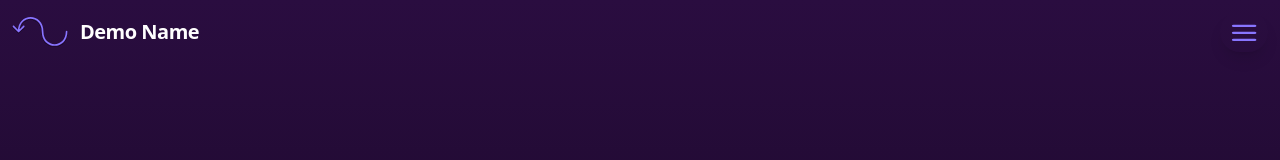
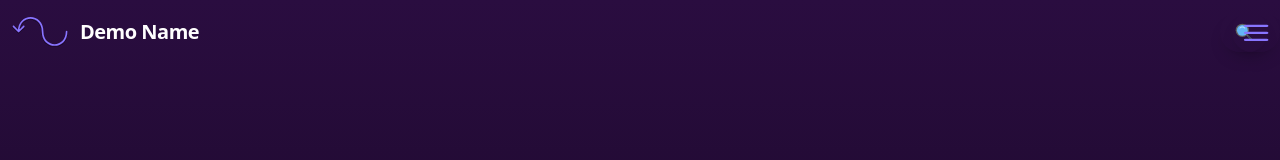
Before and after one commit to clo0432/FrontEnd-TPSIT-ESP, a React (Vite) app in the folder react-app/: page / in a window 1280 px wide. Shown: the top 160 px of the page. Built offline with nearby package versions, Linux system fonts and the light colour scheme; what taos would draw is missing.

Commit message:
Aggiunta icona searchbar e iniziata implementazione oggetto React

```diff
--- a/react-app/src/index.css
+++ b/react-app/src/index.css
@@ -39,6 +39,15 @@
     .sidebarNav {
         @apply flex flex-wrap items-center justify-start
         space-y-2 mt-3 mx-3;
+    }
+
+    .searchbarToggleButton {
+        @apply absolute flex items-center justify-center
+        top-0 right-0 h-10 w-12 mt-3 mx-3
+        hover:bg-[#8875F] dark:bg-[#3F2F94] fill-[#8875FF] hover:fill-white
+        hover:rounded-xl rounded-3xl
+        transition-all duration-200 ease-linear
+        cursor-pointer shadow-lg;
     }
 
     /* Animazione di hover lo sfondo del bottone ed il suo colore */
--- a/react-app/src/scenes/global/Layout.jsx
+++ b/react-app/src/scenes/global/Layout.jsx
@@ -4,23 +4,29 @@ import { Sidebar } from "./Sidebar";
 import { Topbar } from "./Topbar";
 
 const Layout = () => {
-    const [isOpen, setIsOpen] = useState(false);
+    const [isSideOpen, setIsSideOpen] = useState(false);
+    const [isSearchOpen, setIsSearchOpen] = useState(false);
 
     return (
         <div className="background-main-page">
             {/* Pagina iniziale con titolo, breve descrizione e select */}
-            <Topbar isSidebarOpen={isOpen} setIsOpen={setIsOpen} />{" "}
+            <Topbar
+                isSidebarOpen={isSideOpen}
+                setIsSidebarOpen={setIsSideOpen}
+                isSearchbarOpen={isSearchOpen}
+                setIsSearchbarOpen={setIsSearchOpen}
+            />{" "}
             {/* Topbar con bottone per sidebar, titolo, searchbar con animazione apple */}
             <div className="mainContent">
                 <Sidebar
                     id="sidebar"
-                    isSidebarOpen={isOpen}
-                    setIsOpen={setIsOpen}
+                    isSidebarOpen={isSideOpen}
+                    setIsSideOpen={setIsSideOpen}
                 />{" "}
                 {/* Sidebar con: admin, login... */}
                 <div
                     className={`${
-                        isOpen ? "outletOpen" : "outletClosed"
+                        isSideOpen ? "outletOpen" : "outletClosed"
                     } relative left-0`}
                 >
                     <Outlet />
--- a/react-app/src/scenes/global/Sidebar.jsx
+++ b/react-app/src/scenes/global/Sidebar.jsx
@@ -8,7 +8,6 @@ import {
 } from "react-icons/fc";
 
 export const Sidebar = ({ isSidebarOpen }) => {
-    console.log(isSidebarOpen);
     return (
         // Definisco il rettangolo che fa da sfondo per la sidebar e che ne cotiene i suoi elementi
         <div
--- a/react-app/src/scenes/global/Topbar.jsx
+++ b/react-app/src/scenes/global/Topbar.jsx
@@ -1,7 +1,8 @@
 import React, { useEffect, useState } from "react";
+import { FcSearch } from "react-icons/fc";
 import { Hamburger, Logo } from "./assets/icons";
 
-const SidebarToggleButton = ({ isSidebarOpen, setIsOpen }) => {
+const SidebarToggleButton = ({ isSidebarOpen, setIsSidebarOpen }) => {
     return (
         <button
             id="sidebarButtonData"
@@ -9,7 +10,7 @@ const SidebarToggleButton = ({ isSidebarOpen, setIsOpen }) => {
             aria-controls="sidebar"
             aria-expanded="false"
             onClick={() => {
-                setIsOpen(!isSidebarOpen);
+                setIsSidebarOpen(!isSidebarOpen);
                 const currentState =
                     sidebarButtonData.getAttribute("data-state");
                 if (!currentState || currentState === "closed") {
@@ -26,7 +27,24 @@ const SidebarToggleButton = ({ isSidebarOpen, setIsOpen }) => {
     );
 };
 
-export const Topbar = ({ isSidebarOpen, setIsOpen }) => {
+const SearchbarToggleButton = ({ isSearchbarOpen, setIsSearchbarOpen }) => {
+    const handleSearchClick = () => {
+        console.log("Click!");
+    };
+
+    return (
+        <button className="searchbarToggleButton" onClick={handleSearchClick}>
+            <FcSearch size={20} />
+        </button>
+    );
+};
+
+export const Topbar = ({
+    isSidebarOpen,
+    setIsSidebarOpen,
+    isSearchbarOpen,
+    setIsSearchbarOpen,
+}) => {
     const [isSticky, setIsSticky] = useState(false);
     useEffect(() => {
         const handleScroll = () => {
@@ -46,10 +64,16 @@ export const Topbar = ({ isSidebarOpen, setIsOpen }) => {
                 <Logo /> {/* Logo del sito in svg */}
                 <h1 className="website-title"> Demo Name </h1>
             </div>
-            <SidebarToggleButton
-                isSidebarOpen={isSidebarOpen}
-                setIsOpen={setIsOpen}
-            />
+            <div className="space-x-[100px]">
+                <SearchbarToggleButton
+                    isSearchbarOpen={isSearchbarOpen}
+                    setIsSearchbarOpen={setIsSearchbarOpen}
+                />
+                <SidebarToggleButton
+                    isSidebarOpen={isSidebarOpen}
+                    setIsSidebarOpen={setIsSidebarOpen}
+                />
+            </div>
         </nav>
     );
 };
```
